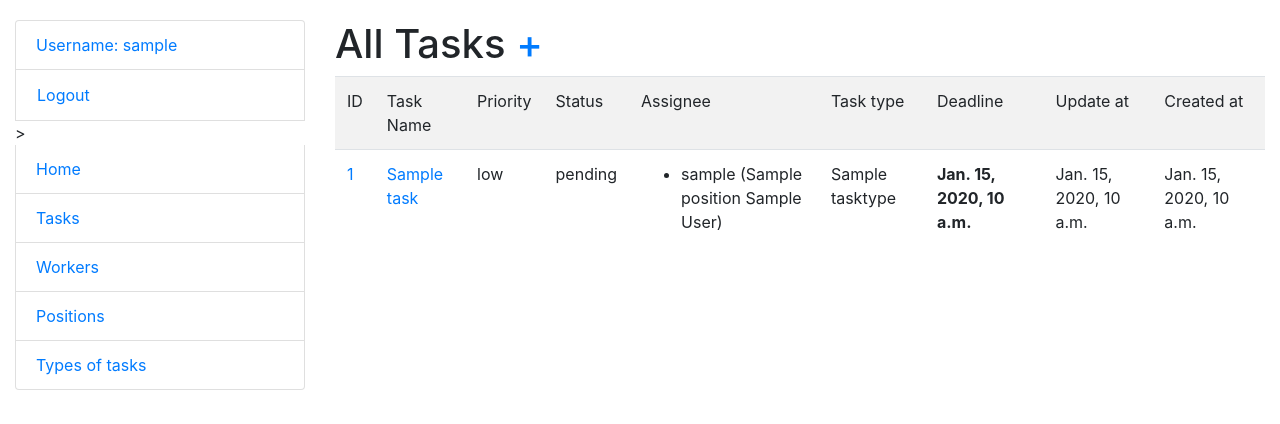
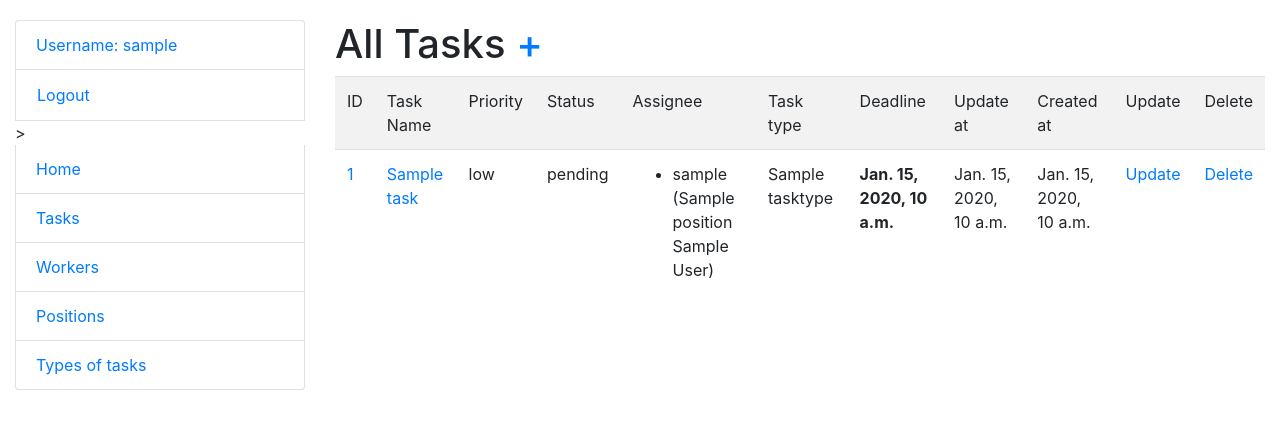
Before and after one commit to strauuch/task-manager, a Django app: page /tasks/ in a window 1280 px wide. Shown: the top 424 px of the page. Run offline with Django 5.2, Linux system fonts and the light colour scheme; a user stored in the database is signed in; tables that the repository leaves empty hold one stand-in row (values such as "Sample post").

Commit message:
feat: add update and delete functionality for Task model; create delete confirmation template; enable edit and delete actions on individual task and task list pages

```diff
--- a/tasks/urls.py
+++ b/tasks/urls.py
@@ -1,6 +1,6 @@
 from django.urls import path
 
-from tasks.views import (index, TaskTypeListView, TaskListView, WorkerListView, PositionListView, TaskDetailView, WorkerDetailView, TaskCreateView, TaskTypeCreateView, TaskTypeUpdateView, TaskTypeDeleteView, PositionCreateView, PositionUpdateView, PositionDeleteView, )
+from tasks.views import (index, TaskTypeListView, TaskListView, WorkerListView, PositionListView, TaskDetailView, WorkerDetailView, TaskCreateView, TaskTypeCreateView, TaskTypeUpdateView, TaskTypeDeleteView, PositionCreateView, PositionUpdateView, PositionDeleteView, TaskDeleteView, TaskUpdateView, )
 
 urlpatterns = [
     path(
@@ -44,6 +44,16 @@ urlpatterns = [
         name="task-create",
     ),
     path(
+        "tasks/<int:pk>/update/",
+        TaskUpdateView.as_view(),
+        name="task-update",
+    ),
+    path(
+        "tasks/<int:pk>/delete/",
+        TaskDeleteView.as_view(),
+        name="task-delete",
+    ),
+    path(
         "positions/",
         PositionListView.as_view(),
         name="positions-list",
--- a/tasks/views.py
+++ b/tasks/views.py
@@ -75,6 +75,22 @@ class TaskCreateView(LoginRequiredMixin, generic.CreateView):
     success_url = reverse_lazy("tasks-list")
     template_name = "tasks/task_form.html"
 
+class TaskUpdateView(LoginRequiredMixin, generic.UpdateView):
+    """View class for the task update page of the site."""
+
+    model = Task
+    fields = "__all__"
+    success_url = reverse_lazy("tasks-list")
+    template_name = "tasks/task_form.html"
+
+
+class TaskDeleteView(LoginRequiredMixin, generic.DeleteView):
+    """View class for the task delete page of the site."""
+
+    model = Task
+    success_url = reverse_lazy("tasks-list")
+    template_name = "tasks/task_confirm_delete.html"
+
 class WorkerListView(LoginRequiredMixin, generic.ListView):
     """View class for the workers page of the site."""
 
--- a/templates/tasks/task_detail.html
+++ b/templates/tasks/task_detail.html
@@ -7,6 +7,8 @@
       <h1>
         {{ task.name }}
         <span class="status-indicator {% if task.is_complete %}complete{% else %}in-progress{% endif %}"></span>
+        <a href="{% url 'task-update' pk=task.id %}">Update</a>
+        <a href="{% url 'task-delete' pk=task.id %}">Delete</a>
       </h1>
       <h4>
         ID: {{ task.id }}
--- a/templates/tasks/task_form.html
+++ b/templates/tasks/task_form.html
@@ -2,7 +2,7 @@
 {% load crispy_forms_filters %}
 
 {% block content %}
-  <h1>Create Task</h1>
+  <h1>{{ object|yesno:"Update,Create" }} Task</h1>
   <form action="" method="POST">
     {% csrf_token %}
     {{ form|crispy }}
--- a/templates/tasks/tasks_list.html
+++ b/templates/tasks/tasks_list.html
@@ -18,6 +18,8 @@
         <td>Deadline</td>
         <td>Update at</td>
         <td>Created at</td>
+        <td>Update</td>
+        <td>Delete</td>
       </tr>
     {% for task in tasks %}
       <tr>
@@ -38,6 +40,8 @@
         <td><b>{{ task.deadline }}</b></td>
         <td>{{ task.updated_at }}</td>
         <td>{{ task.created_at }}</td>
+        <td><a href="{% url 'task-update' pk=task.id %}">Update</a></td>
+        <td><a href="{% url 'task-delete' pk=task.id %}">Delete</a></td>
       </tr>
     {% endfor %}
     </table>
```
Also changed, not shown: templates/tasks/task_confirm_delete.html (added, +12 -0 lines).
